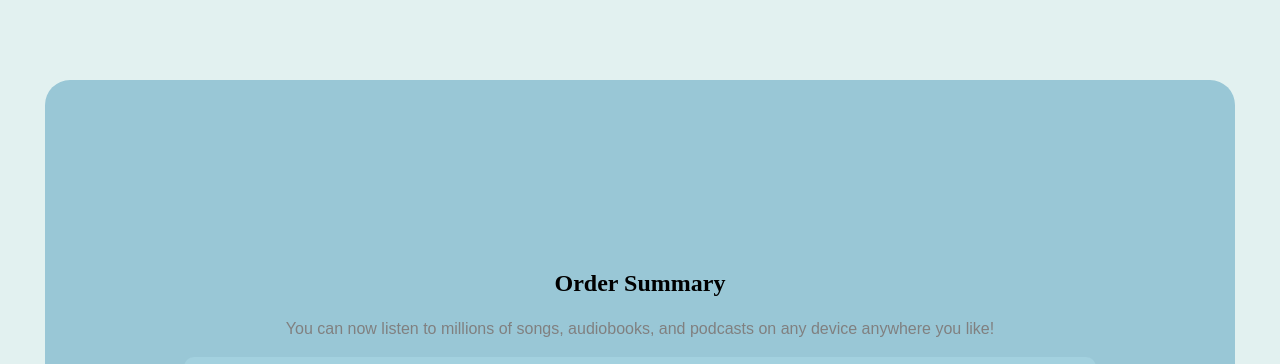
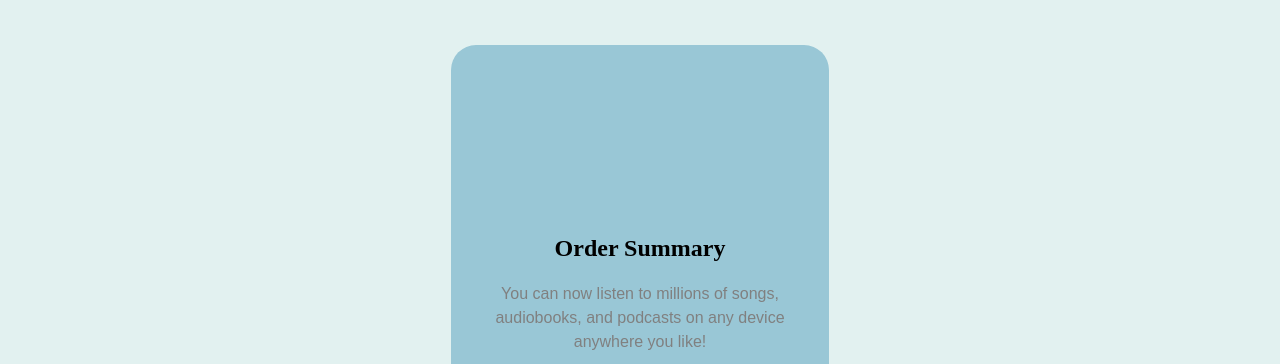
Before and after one commit to shanqq/frontmentorchallenge_newbie, a plain HTML site: page index.html in a window 1280 px wide. Shown: the top 364 px of the page. Drawn offline with Linux system fonts and the light colour scheme.

Commit message:
update style.css margin:auto and with 30%

```diff
--- a/style.css
+++ b/style.css
@@ -5,7 +5,8 @@ body{
     background-color:  rgb(226, 241, 240)}
 
 #container{
-    margin: 35px;
+    margin: auto;
+    width: 30%;
     padding:0px;
     border-radius: 25px;
     background-color: rgb(153, 199, 214);
```
